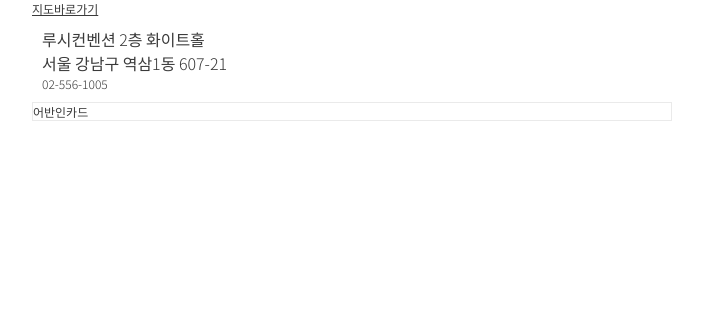
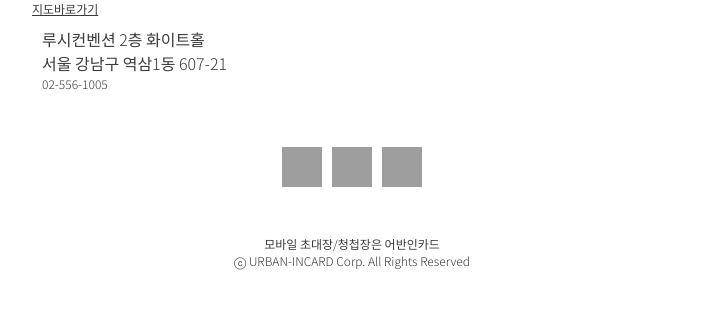
Before and after one commit to iameeo/urbanincard.pythonanywhere.com, a Flask app: page /Sample/0 in a window 1280 px wide. Shown: the part 2285-2594 px from the top of the page, without its empty margins (288-991 px from the left). Before the commit the page ends 2406 px from the top, so only its background shows below. Run offline with Flask 3, Linux system fonts and the light colour scheme; some libraries are stand-ins or nearby versions; grey boxes are pictures that could not be loaded.

Commit message:
Update 푸터 수정

```diff
--- a/mysite/templates/Sample/0.html
+++ b/mysite/templates/Sample/0.html
@@ -124,10 +124,42 @@
         width:100%;height:300px;
     }
 
-    .contents > .footer {
-        border: 1px solid #eaeaea;
+    .footer {
+    background-color: #fff;
+    color: #979797;
+    border: 0px solid #eaeaea;
+    text-align: center;
+    padding: 20px 0px;
     }
 
+    .footer>.sns {
+        padding: 20px 0px;
+    }
+
+    .footer>.sns>ul {
+        width: 150px;
+        margin: 0 auto;
+        overflow: hidden;
+    }
+
+    .footer>.sns>ul>li {
+        float: left;
+        padding: 5px;
+        list-style: none;
+    }
+
+    .footer>.sns>ul>li>img {
+        width: 50px;
+        height: 50px;
+    }
+
+    .footer>.txt {
+        padding: 20px 0px;
+    }
+
+    .footer img{
+        width:40px;height:40px;
+    }
 
 
     @import url('https://fonts.googleapis.com/css2?family=IBM+Plex+Sans:wght@100;200;300;400;500;600;700&display=swap');
@@ -367,8 +399,24 @@
                 </div>
             </div>
             <div class="footer">
-                어반인카드
-            </div>
+              <div class="sns">
+                  <ul>
+                      <li>
+                          <a href="https://urban-incard.github.io/" target="_blank"><img src="https://urban-incard.github.io/images/ui_logo.jpg"></a>
+                      </li>
+                      <li>
+                          <a href="https://smartstore.naver.com/urbanincard" target="_blank"><img src="https://urban-incard.github.io/images/nv_logo.png"></a>
+                      </li>
+                      <li>
+                          <a href="https://www.instagram.com/urban.incard/" target="_blank"><img src="https://urban-incard.github.io/images/ig_logo.png"></a>
+                      </li>
+                  </ul>
+              </div>
+              <div class="txt">
+                  모바일 초대장/청첩장은 어반인카드
+                  <br /> ⓒ URBAN-INCARD Corp. All Rights Reserved
+              </div>
+          </div>
         </div>
     </div>
 </body>
```
